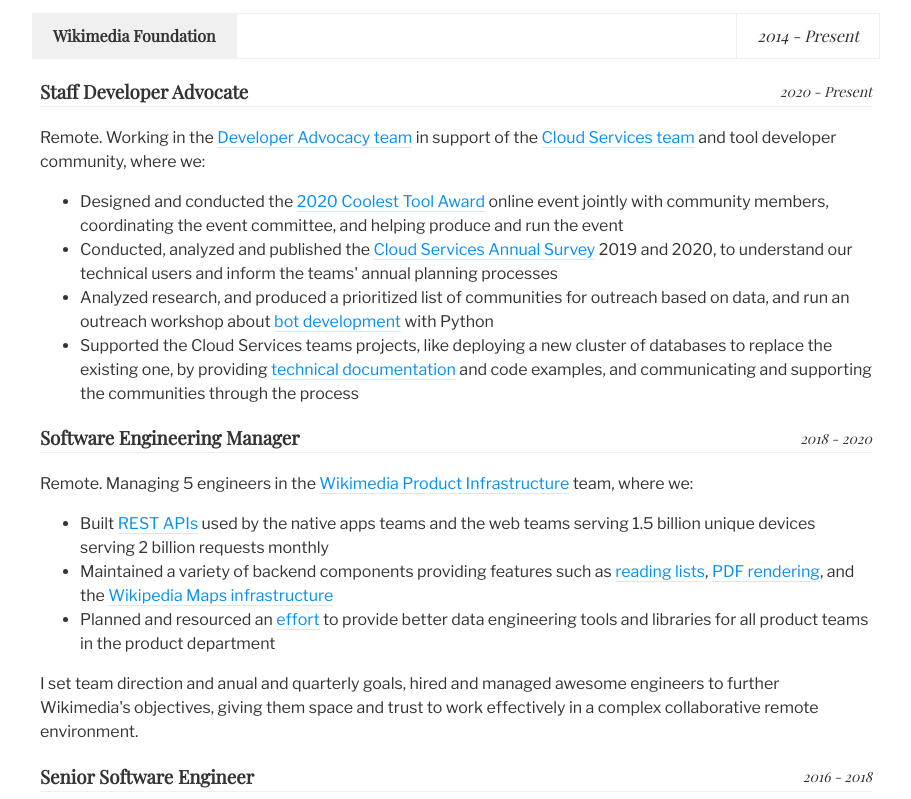
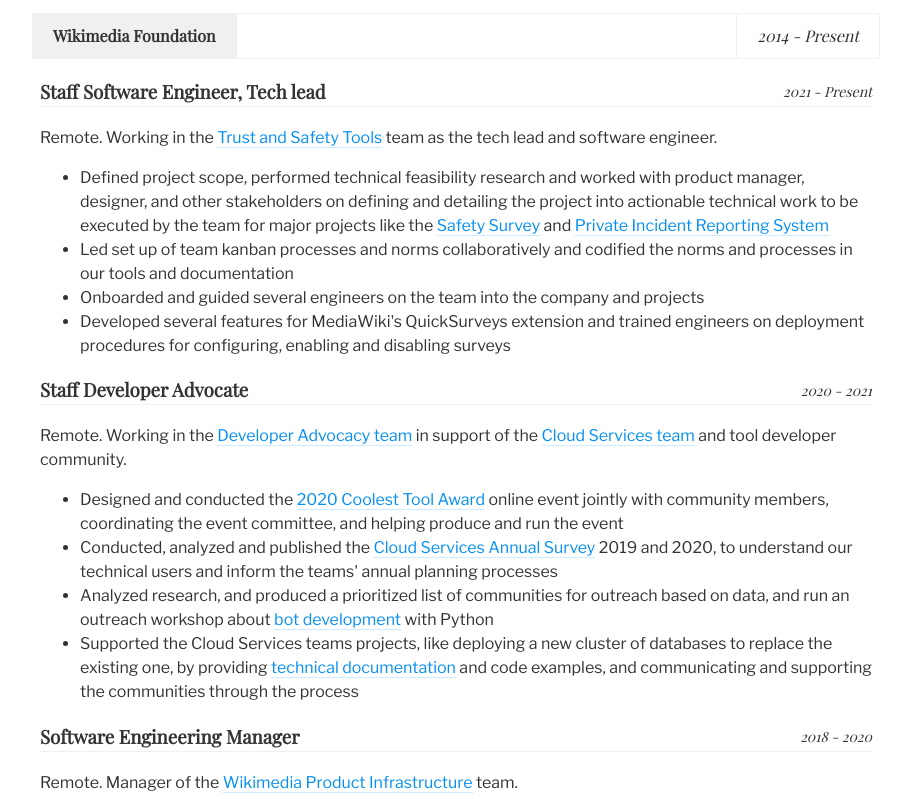
Before and after one commit to joakin/resume, a plain HTML site: page index.html in a window 1280 px wide. Shown: the part 685-1484 px from the top of the page, without its empty margins (184-1095 px from the left). Drawn offline with nearby package versions, Linux system fonts and the light colour scheme.

Commit message:
Upgrade deps, update CV

```diff
--- a/index.html
+++ b/index.html
@@ -115,14 +115,46 @@
               <div class="body print-no-break-inside">
 
                   <h3>
-                    Staff Developer Advocate
-                    <span class="date">2020 - Present</span>
+                    Staff Software Engineer, Tech lead
+                    <span class="date">2021 - Present</span>
                   </h3>
 
 
+
+                  <p>Remote. Working in the <a href="https://www.mediawiki.org/wiki/Trust_and_Safety_Tools">Trust and Safety Tools</a> team as the
+tech lead and software engineer.</p>
+
+                  <ul>
+<li>Defined project scope, performed technical feasibility research and
+worked with product manager, designer, and other stakeholders on
+defining and detailing the project into actionable technical work
+to be executed by the team for major projects like the
+<a href="https://meta.wikimedia.org/wiki/Community_Safety">Safety Survey</a> and
+<a href="https://meta.wikimedia.org/wiki/Private_Incident_Reporting_System">Private Incident Reporting System</a></li>
+<li>Led set up of team kanban processes and norms collaboratively and
+codified the norms and processes in our tools and documentation</li>
+<li>Onboarded and guided several engineers on the team into the company
+and projects</li>
+<li>Developed several features for MediaWiki&#39;s QuickSurveys extension
+and trained engineers on deployment procedures for configuring,
+enabling and disabling surveys</li>
+</ul>
+
+
+              </div>
+
+              <div class="body print-no-break-inside">
+
+                  <h3>
+                    Staff Developer Advocate
+                    <span class="date">2020 - 2021</span>
+                  </h3>
+
+
+
                   <p>Remote. Working in the <a href="https://www.mediawiki.org/wiki/Developer_Advocacy">Developer Advocacy team</a> in support of
-the <a href="https://www.mediawiki.org/wiki/Wikimedia_Cloud_Services_team">Cloud Services team</a> and tool developer community,
-where we:</p>
+the <a href="https://www.mediawiki.org/wiki/Wikimedia_Cloud_Services_team">Cloud Services team</a> and tool developer community.</p>
+
                   <ul>
 <li>Designed and conducted the <a href="https://meta.wikimedia.org/wiki/Coolest_Tool_Award/2020">2020 Coolest Tool Award</a> online
 event jointly with community members, coordinating the event
@@ -150,9 +182,11 @@
                   </h3>
 
 
-                <p>Remote. Managing 5 engineers in the <a href="https://www.mediawiki.org/wiki/Wikimedia_Product/Wikimedia_Product_Infrastructure_team">Wikimedia Product
+
+                  <p>Remote. Manager of the <a href="https://www.mediawiki.org/wiki/Wikimedia_Product/Wikimedia_Product_Infrastructure_team">Wikimedia Product
 Infrastructure</a>
-team, where we:</p>
+team.</p>
+
                   <ul>
 <li>Built <a href="https://www.mediawiki.org/wiki/Page_Content_Service">REST APIs</a> used by the native apps teams and the web
 teams serving 1.5 billion unique devices serving 2 billion requests
@@ -180,11 +214,13 @@
                   </h3>
 
 
+
                   <p>Remote. Worked on the <a href="https://www.mediawiki.org/wiki/Readers/Web/Team">Mobile Web team</a> doing JavaScript, CSS
 and MediaWiki PHP programming for the mobile Wikipedia websites which
 powers the user experience of ~60% of Wikipedia&#39;s traffic (<a href="https://stats.wikimedia.org/v2/#/all-projects/reading/total-page-views/normal%7Cbar%7C2-year%7Caccess~mobile-web%7Cmonthly">9.5
 billion monthly pageviews</a> on <a href="https://stats.wikimedia.org/v2/#/all-wikipedia-projects/reading/unique-devices/normal%7Cline%7C2-year%7C~total%7Cmonthly">1.5 billion monthly unique
 devices</a>).</p>
+
                   <p>Produced performance research and <a href="http://chimeces.com/loot-content-analysis/">analysis</a> of the content and
 website loading which <a href="https://www.youtube.com/watch?v=SOMN8Q__iiE">informed</a> several high impact
 projects, like <a href="https://blog.wikimedia.org/2016/09/19/mobile-web-improvements/">lazy loading images</a> and <a href="https://www.mediawiki.org/wiki/Reading/Web/Projects/Performance/Lazy_loading_references">references</a>.</p>
@@ -205,11 +241,15 @@
                   </h3>
 
 
+
+                  <details>
+                    <summary>Details</summary>
                     <p>Remote. Worked on the <a href="https://www.mediawiki.org/wiki/Readers/Web/Team">Mobile Web team</a> doing JavaScript, CSS
 and MediaWiki PHP programming for the mobile Wikipedia websites which
 powers the user experience of ~60% of Wikipedia&#39;s traffic (<a href="https://stats.wikimedia.org/v2/#/all-projects/reading/total-page-views/normal%7Cbar%7C2-year%7Caccess~mobile-web%7Cmonthly">9.5
 billion monthly pageviews</a> on <a href="https://stats.wikimedia.org/v2/#/all-wikipedia-projects/reading/unique-devices/normal%7Cline%7C2-year%7C~total%7Cmonthly">1.5 billion monthly unique
 devices</a>).</p>
+
                     <p>Built several additional projects including a <a href="https://www.mediawiki.org/wiki/Extension:QuickSurveys">Survey</a> feature for
 MediaWiki, public and private reading lists.</p>
 <p>Participated in a <a href="https://www.mediawiki.org/wiki/Reading/Mexico_Readers_Research">generative research project</a> on emergent
@@ -217,6 +257,7 @@
 with users, and participating in the interview process and information
 analysis.</p>
 
+                  </details>
 
               </div>
 
@@ -234,7 +275,6 @@
             </header>
 
               <div class="body print-no-break-inside">
-
 
 
 
@@ -276,7 +316,6 @@
             </header>
 
               <div class="body print-no-break-inside">
-
 
 
 
@@ -337,7 +376,6 @@
 
 
 
-
                   <details>
                     <summary>Details</summary>
                     <p>Worked on styles, layouts, themes and JS plugins for client websites
@@ -367,7 +405,6 @@
             </header>
 
               <div class="body print-no-break-inside">
-
 
 
 
@@ -419,6 +456,13 @@
 
 
 
+                  <details>
+                    <summary>Details</summary>
+                    <p>Windows, Linux and OS X user machines and servers, network infrastructure
+and customer support (editors and journalists).</p>
+
+
+                  </details>
 
               </div>
 
--- a/resume.css
+++ b/resume.css
@@ -3,7 +3,19 @@
   --kv-k-color: #aaa;
 }
 
+@media (prefers-color-scheme: dark) {
+  html {
+    filter: hue-rotate(180deg) invert(1);
+  }
+
+  html img,
+  html [style*="background-image:"] {
+    filter: invert(1) hue-rotate(180deg);
+  }
+}
+
 body {
+  background-color: white;
   color: #333;
   font-family: "Libre Franklin", sans-serif;
   font-size: 16px;
```
Lines whose indentation alone changed are shown as unchanged.
